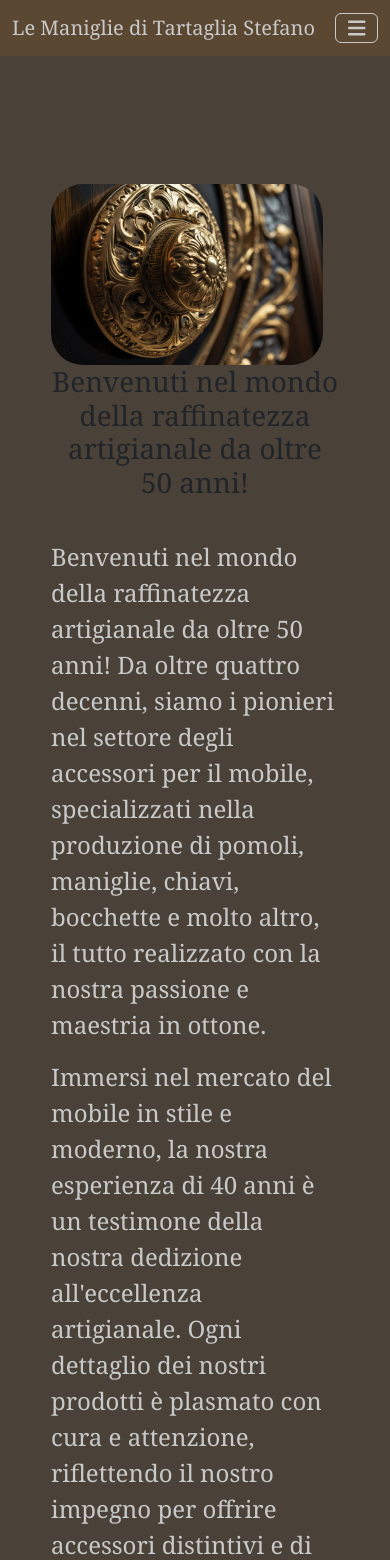
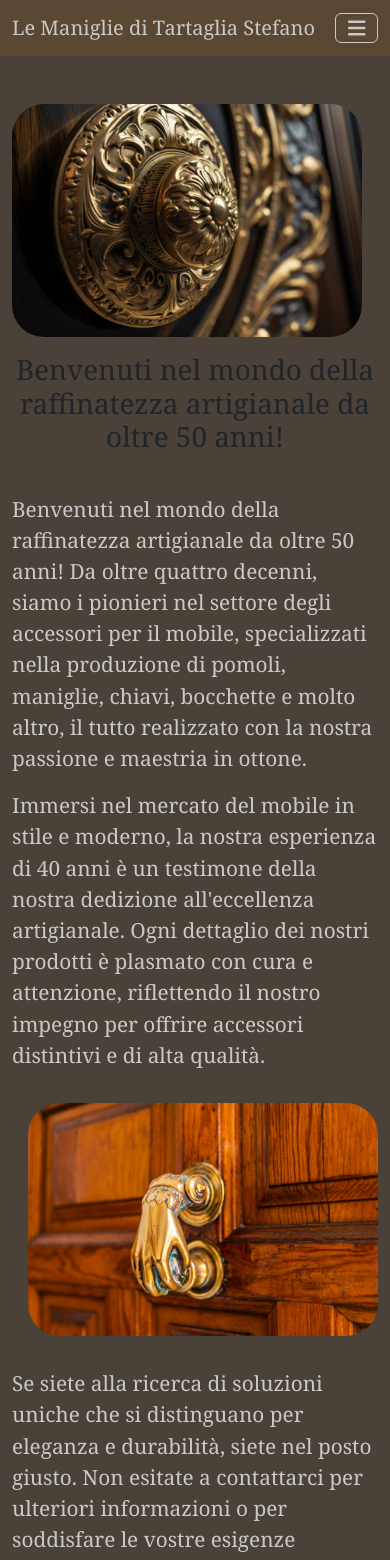
Before and after one commit to TartagliaFilippo/handles-project, a Vue app: page / in a window 390 px wide. Shown: the top 1560 px of the page. Built offline with nearby package versions, Linux system fonts and the light colour scheme.

Commit message:
edit responsive

```diff
--- a/src/App.vue
+++ b/src/App.vue
@@ -28,7 +28,6 @@ export default {
 }
 
 .wrapper-app {
-  padding-top: 80px;
   background-color: #4a4238;
 }
 </style>
--- a/src/pages/ContactsPage.vue
+++ b/src/pages/ContactsPage.vue
@@ -96,7 +96,8 @@ export default {
 
 <style lang="scss" scoped>
 .wrapper {
-  min-height: calc(100vh - 80px);
+  min-height: 100vh;
+  padding-bottom: 1rem;
 
   .container {
     width: 70%;
@@ -104,7 +105,11 @@ export default {
     display: flex;
     align-items: center;
     justify-content: space-around;
+    gap: 2rem;
 
+    @media screen and (max-width: 765px) {
+      flex-direction: column;
+    }
     .main-title {
       padding: 1rem 0;
       text-align: center;
@@ -128,6 +133,10 @@ export default {
         font-size: 1.5rem;
         border-radius: 0.5rem;
         padding: 1rem;
+
+        @media screen and (max-width: 765px) {
+          width: 100%;
+        }
       }
 
       button {
--- a/src/pages/HomePage.vue
+++ b/src/pages/HomePage.vue
@@ -58,23 +58,22 @@ export default {
   min-height: 100vh;
 
   .container {
-    width: 80%;
-    margin: 0 auto;
-
     .clearfix::after {
       content: "";
       display: block;
       clear: both;
     }
 
-    .top-section {
-    }
-
     .top-section,
     .bottom-section {
       position: relative;
+      @media screen and (max-width: 765px) {
+        display: flex;
+        flex-direction: column;
+        align-items: center;
+      }
       p {
-        font-size: 1.5rem;
+        font-size: 1.3rem;
         color: #c9c9c9;
       }
 
@@ -89,7 +88,7 @@ export default {
     }
 
     .top-section {
-      margin: 3rem 0 2rem;
+      padding: 3rem 0 1rem;
       .image-container {
         float: left;
         margin-right: 1rem;
@@ -97,9 +96,13 @@ export default {
     }
 
     .bottom-section {
+      padding-bottom: 2rem;
       .image-container {
         float: right;
         margin-left: 1rem;
+        @media screen and (max-width: 765px) {
+          margin-bottom: 2rem;
+        }
       }
 
       .signature {
--- a/src/pages/LocationPage.vue
+++ b/src/pages/LocationPage.vue
@@ -45,16 +45,22 @@ export default {
 
 <style lang="scss" scoped>
 .wrapper {
-  min-height: calc(100vh - 80px);
+  min-height: 100vh;
   display: flex;
   justify-content: center;
-  align-items: center;
+  padding-top: 5rem;
+  @media screen and (max-width: 765px) {
+    padding-top: 2rem;
+  }
   .container {
-    width: 70%;
-    height: 100%;
     .location-container {
       display: flex;
       justify-content: space-between;
+      gap: 2rem;
+      @media screen and (max-width: 765px) {
+        flex-direction: column;
+        gap: 2rem;
+      }
       .maps {
         width: 70%;
         height: 70vh;
@@ -62,6 +68,9 @@ export default {
         align-items: center;
         justify-content: center;
         position: relative;
+        @media screen and (max-width: 765px) {
+          width: 100%;
+        }
 
         .loading-overlay {
           position: absolute;
@@ -77,12 +86,15 @@ export default {
         }
       }
       .info-address {
-        width: 20%;
+        width: 30%;
         height: fit-content;
         padding: 1rem;
         text-align: center;
         background-color: #958d81;
         border-radius: 1rem;
+        @media screen and (max-width: 765px) {
+          width: 100%;
+        }
 
         h2 {
           margin-bottom: 1rem;
--- a/src/pages/ProductsPage.vue
+++ b/src/pages/ProductsPage.vue
@@ -200,11 +200,8 @@ export default {
   min-height: 100vh;
 
   .container {
-    width: 70%;
-    margin: 0 auto;
-
     .main-title {
-      padding: 1rem 0 2rem;
+      padding: 2rem 0;
       text-align: center;
     }
 
@@ -213,7 +210,7 @@ export default {
     }
     .carousel-container {
       width: 100%;
-      height: 70vh;
+      height: 70%;
       background-color: #584935;
       position: relative;
       display: flex;
@@ -251,6 +248,10 @@ export default {
           flex-direction: row;
           justify-content: center;
           align-items: center;
+
+          @media screen and (max-width: 765px) {
+            height: 50vh;
+          }
         }
         .left-preview,
         .right-preview {
@@ -261,6 +262,10 @@ export default {
           justify-content: center;
           align-items: center;
           opacity: 0.3;
+
+          @media screen and (max-width: 765px) {
+            display: none;
+          }
           img {
             max-width: 100%;
             max-height: 100%;
@@ -268,13 +273,16 @@ export default {
         }
         .main-image {
           width: 33%;
-          height: 100%;
+          height: 90%;
           display: flex;
           justify-content: center;
           align-items: center;
           cursor: pointer;
+          @media screen and (max-width: 765px) {
+            width: 90%;
+          }
           img {
-            max-width: 100%;
+            max-width: 90%;
             max-height: 100%;
           }
         }
@@ -292,6 +300,7 @@ export default {
         height: 1rem;
         border-radius: 50%;
         background-color: #ffff;
+        cursor: pointer;
         &.active {
           opacity: 0.3;
         }
```
